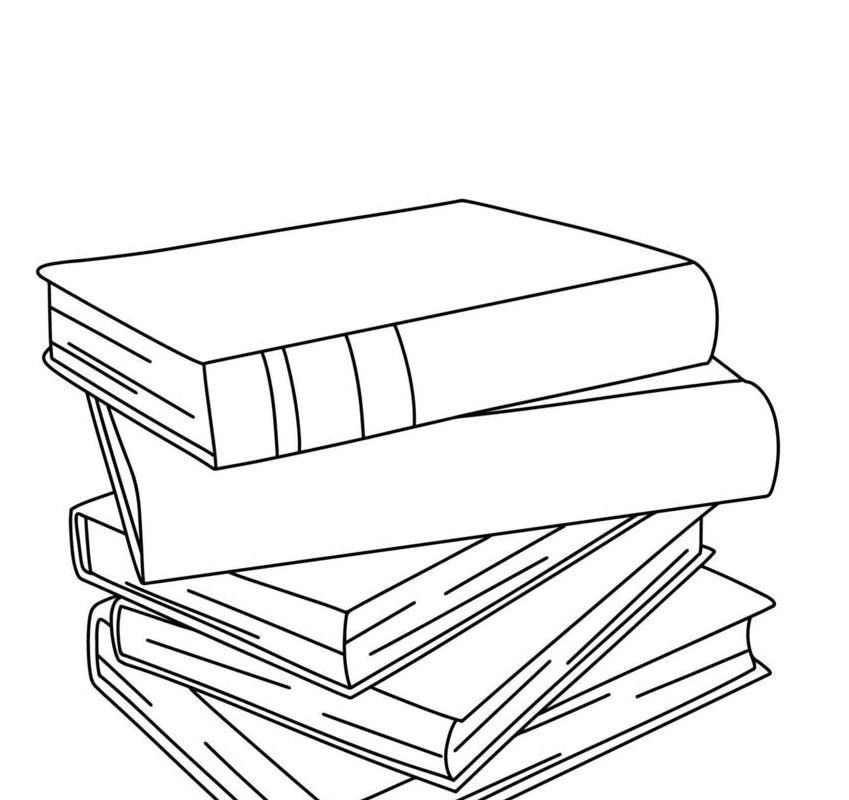
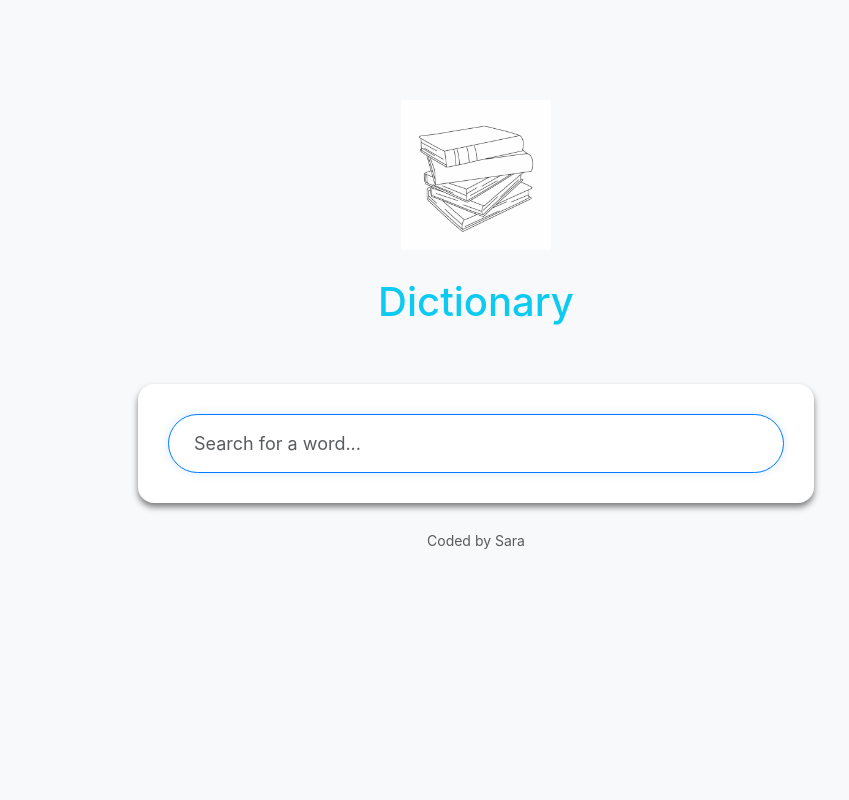
Before and after one commit to Sarita368/dictionary-project-react, a React (Create React App) app: page / in a window 1280 px wide. Shown: the top 800 px of the page, without its empty margins (164-1013 px from the left). Built offline with nearby package versions, Linux system fonts and the light colour scheme.

Commit message:
finalize modern UI with scaled logo and card-based layout

```diff
--- a/src/App.css
+++ b/src/App.css
@@ -1,3 +1,24 @@
-.App-header {
-    margin: 30px 0;
+body {
+    background-color: #f8f9fa;
+    font-family: 'Inter', sans-serif;
+    color: #212529;
 }
+
+.App {
+    max-width: 700px;
+    margin: 50px auto;
+}
+
+header {
+    text-align: center;
+    padding: 50px 0;
+}
+
+.App-logo {
+    display: block;
+    margin: 0 auto;
+    max-width: 150px;
+    height: auto;
+    opacity: 0.8;
+    margin-bottom: -20px;
+}
--- a/src/Dictionary.css
+++ b/src/Dictionary.css
@@ -1,3 +1,23 @@
-.Dictionary {
-    margin-top: 30px;
+.Dictionary section {
+    background: white;
+    margin-bottom: 25px;
+    padding: 30px;
+    border-radius: 16px;
+    box-shadow: 0 4px 6px rgba(0, 0, 0, 0.5);
 }
+
+.Dictionary input {
+    width: 100%;
+    padding: 15px 25px;
+    font-size: 18px;
+    border: 1px solid #ccc;
+    border-radius: 30px;
+    outline: none;
+    transition: all 0.3s ease;
+}
+
+.Dictionary input:focus {
+    border-color: #007bff;
+    box-shadow: 0 0 10px rgba(0, 123, 255, 0.15);
+    outline: none;
+}
--- /dev/null
+++ b/src/Phonetic.css
@@ -0,0 +1,34 @@
+.Phonetic {
+  display: flex;
+  align-items: center;
+  margin-top: 10px;
+}
+
+.Phonetic .audio-button {
+  background-color: #f0f4ff;
+  color: #007bff;
+  border: 1px solid #d0dfff;
+  border-radius: 50%;
+  width: 40px;
+  height: 40px;
+  display: flex;
+  align-items: center;
+  justify-content: center;
+  transition: all 200ms ease-in-out;
+  cursor: pointer;
+  margin-right: 15px;
+  font-size: 18px;
+}
+
+.Phonetic .audio-button:hover {
+  background-color: #007bff;
+  color: white;
+  transform: scale(1.1);
+}
+
+.Phonetic .text {
+  font-family: 'Inter', sans-serif;
+  color: #6c757d;
+  font-size: 16px;
+  font-style: italic;
+}
--- a/src/Phonetic.js
+++ b/src/Phonetic.js
@@ -1,4 +1,5 @@
 import React from 'react';
+import "./Phonetic.css";
 
 export default function Phonetic(props) {
   function playAudio(event) {
@@ -9,7 +10,7 @@ export default function Phonetic(props) {
 
   return (
     <div className="Phonetic">
-      <button onClick={playAudio} style={{ cursor: "pointer", border: "none", background: "none", fontSize: "20px" }}>
+      <button onClick={playAudio} className="audio-button">
         🔊
       </button>
       <span className="text">{props.phonetic}</span>
--- /dev/null
+++ b/src/Results.css
@@ -0,0 +1,33 @@
+.Results h2 {
+  font-size: 48px;
+  font-weight: 800;
+  margin-bottom: 0;
+}
+.Results .Meaning h3 {
+  font-size: 20px;
+  font-weight: 600;
+  color: #6c757d;
+  margin-bottom: 10px;
+}
+.Results .Meaning p {
+  font-size: 18px;
+  line-height: 1.6;
+}
+.Results em {
+  color: #495057;
+  opacity: 0.8;
+  font-size: 16px;
+}
+.Synonyms {
+  padding: 0;
+  margin-top: 15px;
+}
+.Synonyms li {
+  display: inline-block;
+  background: #e9ecef;
+  padding: 5px 12px;
+  border-radius: 20px;
+  margin-right: 8px;
+  font-size: 14px;
+  font-weight: 500;
+}
--- a/src/Results.js
+++ b/src/Results.js
@@ -1,6 +1,7 @@
 import React from "react";
 import Meaning from "./Meaning";
 import Phonetics from "./Phonetic";
+import "./Results.css";
 
 export default function Results(props) {
   if (props.results) {
```
